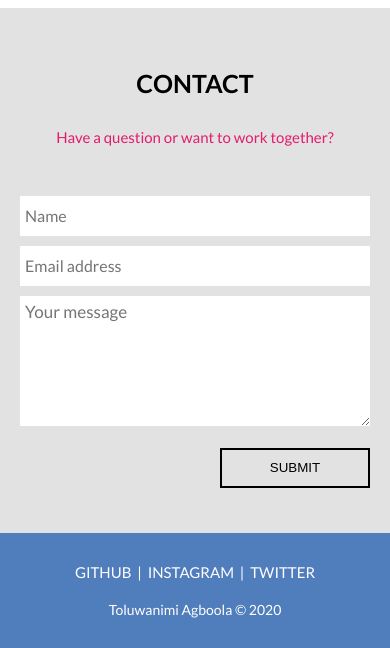
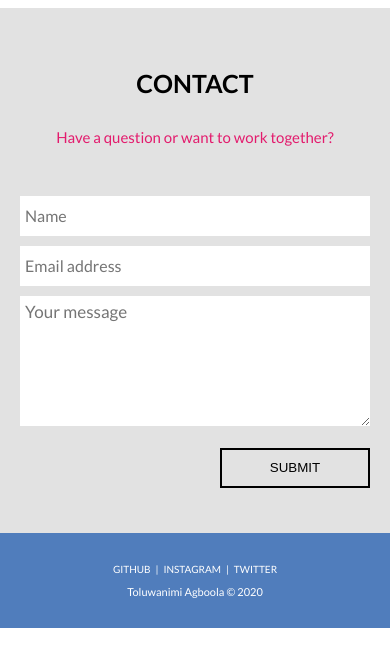
Before and after one commit to toluagboola/toluagboola.github.io, a plain HTML site: page index.html in a window 390 px wide. Shown: the part 4499-5147 px from the top of the page. Drawn offline with Linux system fonts and the light colour scheme.

Commit message:
Fixed bug -Responsive design not showing on mobile -Added Wakatime coding stats

```diff
--- a/index.html
+++ b/index.html
@@ -2,6 +2,7 @@
 <html>
 	<head>
 		<title>Tolu Agboola</title>
+		<meta name="viewport" content="width=device-width, initial-scale=1">
 		<link rel="stylesheet" href="main.css">
 		<link href="https://fonts.googleapis.com/css2?family=Lato:wght@300;400;700&display=swap" rel="stylesheet">
 	</head>
--- a/main.css
+++ b/main.css
@@ -500,4 +500,16 @@ footer li a:hover {
     display: inline-block;
     margin-left: auto;
   }
+
+  .social-links {
+    padding-bottom: 10px;
+  }
+
+  footer li {
+    font-size: 1em;
+  }
+
+  .footnote {
+    font-size: 1.1em;
+  }
 }
```
